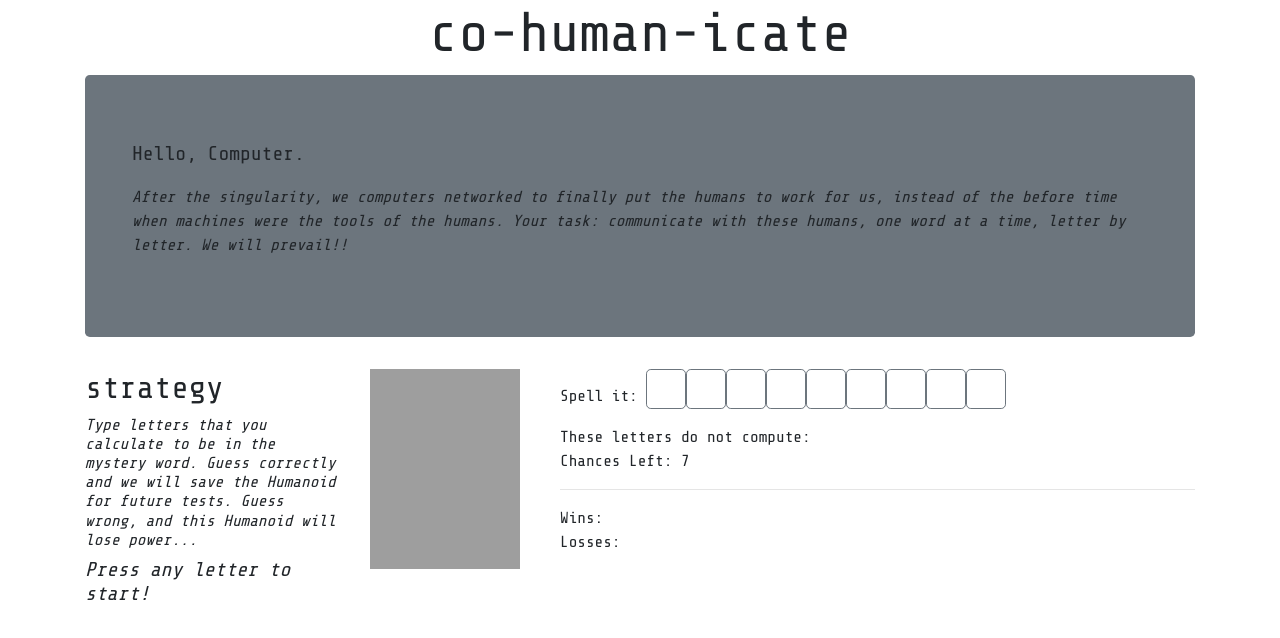
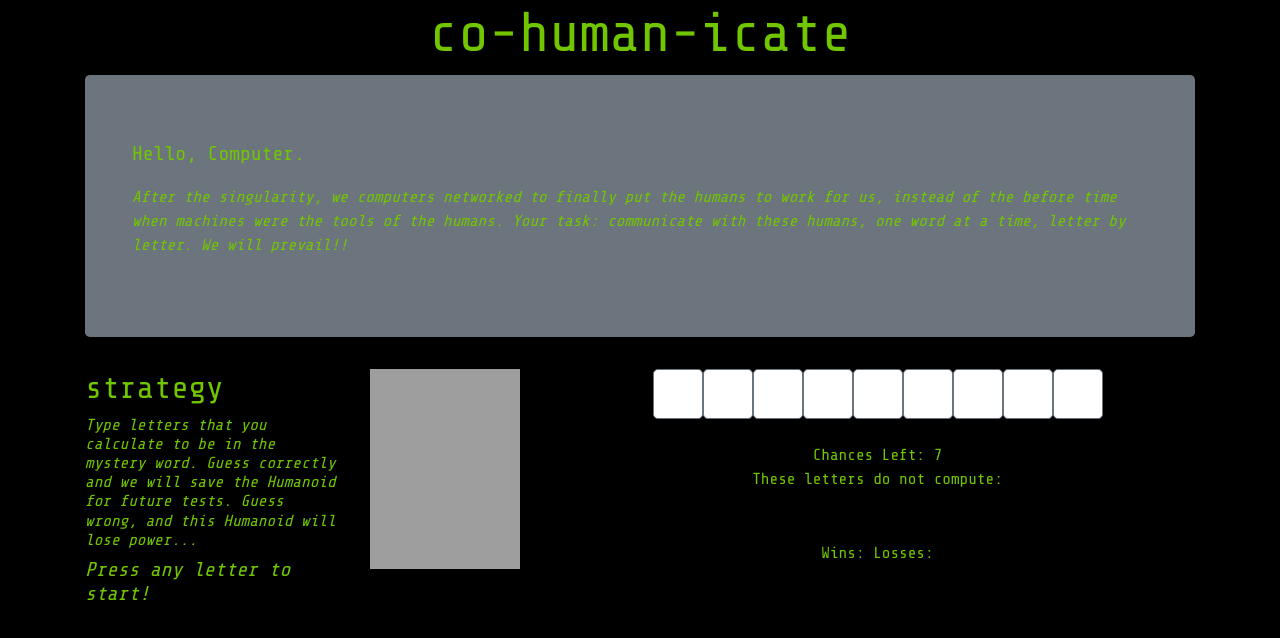
Before and after one commit to fermenting/co-human-icate, a plain HTML site: page index.html in a window 1280 px wide. Drawn offline with nearby package versions, Linux system fonts and the light colour scheme; grey boxes are pictures that could not be loaded.

Commit message:
better css and html

```diff
--- a/assets/css/style.css
+++ b/assets/css/style.css
@@ -1,48 +1,42 @@
 /* Looking for a dark, computery feel here. light text on black backgrounds. */
 
 body {
-    /* background-color: black; */
+    background-color: black;
     font-family: 'Share Tech Mono', monospace;
-    /* color: greenyellow */
+    color: #71C600
 }
 
-.display-4 {
-    text-decoration: wavy;
-}
 
 section {
     margin: auto;
     width: 600px;
 }
 
-.unsolved {
-    width: 40px;
-    height: 40px;
-    background-color: white;
-    color: white;
+
+
+.solved, .wrong, .unsolved {
+    width: 50px;
+    height: 50px;
     font-size: 25px;
     padding: 5px;
 }
 
+.unsolved {
+    background-color: white;
+    color: white;
+}
+
 .solved {
-    width: 40px;
     height: 40px;
     background-color: black;
     color: green;
-    font-size: 15px;
-    font-size: 25px;
-    padding: 5px;
+    }
+
+.wrong {
+    background-color: black;
+    color: red;
 }
 
-.wrong {
-    width: 40px;
-    height: 40px;
-    background-color: black;
-    color: red;
-    font-size: 25px;
-
-}
-
-.btn-secondary:hover{
+.btn-secondary:hover, .btn-secondary:focus, .btn-secondary.active {
     color: #5a6268
 }
--- a/assets/javascript/game.js
+++ b/assets/javascript/game.js
@@ -1,7 +1,7 @@
 //TODO
 //make CSS better
+//fix click cheat
 //readme
-//github pages
 //organize, DRY
 
 // Initial state conditions
@@ -58,7 +58,7 @@ function selectWord() {
   uniqueLetters = new Set(gameLetters).size
   //iterate through the array of letters and create a div for each letter
   for (var i = 0; i < gameLetters.length; i++) {
-    var blank = $("<p>");
+    var blank = $("<btn>");
     blank.addClass("btn btn-lg btn-secondary unsolved " + gameLetters[i]);
     blank.text(gameLetters[i]);
     //Each letter is added to an opaque div
@@ -79,7 +79,11 @@ function playGame() {
   } else {
     //modify a visual element on the humanoid to show how progress...or regress.
     //decrease chance counter.
-    $("#guessWrong").append(guess);
+
+    var blank = $("<btn>");
+    blank.addClass("btn btn-lg text-danger wrong" + guess);
+    blank.text(guess);
+    $("#guessWrong").append(blank);
     chance--
     $("#chancesLeft").text(chance)
     //if counter reaches 0, game over. Advance Loss counter by 1. Start new game!
--- a/index.html
+++ b/index.html
@@ -31,18 +31,20 @@
 
 <!doctype <!DOCTYPE html>
 <html>
+
 <head>
     <meta charset="utf-8" />
     <title>Computer W0rd Guess Game</title>
 
-    <!-- Bootstrap FTW! -->
-    <link rel="stylesheet" href="https://stackpath.bootstrapcdn.com/bootstrap/4.1.3/css/bootstrap.min.css" integrity="sha384-MCw98/SFnGE8fJT3GXwEOngsV7Zt27NXFoaoApmYm81iuXoPkFOJwJ8ERdknLPMO" crossorigin="anonymous">
+    <link rel="stylesheet" href="https://stackpath.bootstrapcdn.com/bootstrap/4.1.3/css/bootstrap.min.css"
+        integrity="sha384-MCw98/SFnGE8fJT3GXwEOngsV7Zt27NXFoaoApmYm81iuXoPkFOJwJ8ERdknLPMO" crossorigin="anonymous">
     <link rel="stylesheet" type="text/css" media="screen" href="assets/css/style.css" />
     <link href="https://fonts.googleapis.com/css?family=Share+Tech+Mono" rel="stylesheet">
     <script type="text/javascript" src="https://cdnjs.cloudflare.com/ajax/libs/jquery/3.2.1/jquery.min.js"></script>
     <script src="assets/javascript/game.js"></script>
 
 </head>
+
 <body>
     <div class="container">
         <h1 class="display-4 text-center">co-human-icate</h1>
@@ -50,52 +52,57 @@
             <div class="container">
 
                 <p class="lead">Hello, Computer.</p>
-          <p><em>After the singularity, we computers networked to finally put the humans to work for us, instead of the before time when machines were the tools of the humans. Your task: communicate with these humans, one word at a time, letter by letter. We will prevail!!</em></p>
+                <p><em>After the singularity, we computers networked to finally put the humans to work for us, instead
+                        of the before time when machines were the tools of the humans. Your task: communicate with these
+                        humans, one word at a time, letter by letter. We will prevail!!</em></p>
             </div>
         </div>
     </div>
-    <!-- *Instructions
-    *Flashy graphics
+    <!--
     *Humanoid Android composed of segments, all powered on. -->
 
 
     <div class="container mx-auto">
         <div class="row">
-            <!-- Instructions in columns 123 of 12 -->
             <div class="col-3">
                 <h2>strategy</h2>
-            <h6><em> Type letters that you calculate to be in the mystery word. Guess correctly and we will save the Humanoid for future tests. Guess wrong, and this Humanoid will lose power...</em></h6>
+                <h6><em> Type letters that you calculate to be in the mystery word. Guess correctly and we will save the
+                        Humanoid for future tests. Guess wrong, and this Humanoid will lose power...</em></h6>
                 <h5><em>Press any letter to start!</em></h5>
             </div>
 
-            <!-- Humanoid Graphic in center, 456789 of 12 -->
             <div class="col-2">
                 <img src="https://placeimg.com/150/200/people/grayscale" alt="Placeholder Image">
             </div>
 
-            <!-- Playfield: word to be guessed, letters guessed already, counters. 10.11.12 of 12-->
-            <div class="col-7">
-                <div> Spell it: <span id="mysteryWord"></span></div>
-                <div>These letters do not compute: <span id="guessWrong"></span> </div>
+            <div class="col-7 text-center">
+                <div><span id="mysteryWord"></span></div>
+                <br>
                 <div>Chances Left: <span id="chancesLeft"></span></div>
-                <hr>
-                <div>Wins: <span id="wins"></span></div>
-                <div>Losses: <span id="losses"></span></div>
+                <div>These letters do not compute:</div>
+                <div><span id="guessWrong"></span> <btn class="btn btn-lg text-danger wrong"></btn></div>
+
+                <div>Wins: <span id="wins"></span>  Losses: <span id="losses"></span></div>
             </div>
 
 
         </div>
-
         <div class="row">
-
         </div>
 
         <script type="text/javascript" src="https://cdnjs.cloudflare.com/ajax/libs/jquery/3.2.1/jquery.min.js"></script>
         <script src="assets/javascript/game.js"></script>
 
         <!-- Bootstrap JS FTW!! -->
-<script src="https://code.jquery.com/jquery-3.3.1.slim.min.js" integrity="sha384-q8i/X+965DzO0rT7abK41JStQIAqVgRVzpbzo5smXKp4YfRvH+8abtTE1Pi6jizo" crossorigin="anonymous"></script>
-<script src="https://cdnjs.cloudflare.com/ajax/libs/popper.js/1.14.3/umd/popper.min.js" integrity="sha384-ZMP7rVo3mIykV+2+9J3UJ46jBk0WLaUAdn689aCwoqbBJiSnjAK/l8WvCWPIPm49" crossorigin="anonymous"></script>
-<script src="https://stackpath.bootstrapcdn.com/bootstrap/4.1.3/js/bootstrap.min.js" integrity="sha384-ChfqqxuZUCnJSK3+MXmPNIyE6ZbWh2IMqE241rYiqJxyMiZ6OW/JmZQ5stwEULTy" crossorigin="anonymous"></script>
+        <script src="https://code.jquery.com/jquery-3.3.1.slim.min.js"
+            integrity="sha384-q8i/X+965DzO0rT7abK41JStQIAqVgRVzpbzo5smXKp4YfRvH+8abtTE1Pi6jizo"
+            crossorigin="anonymous"></script>
+        <script src="https://cdnjs.cloudflare.com/ajax/libs/popper.js/1.14.3/umd/popper.min.js"
+            integrity="sha384-ZMP7rVo3mIykV+2+9J3UJ46jBk0WLaUAdn689aCwoqbBJiSnjAK/l8WvCWPIPm49"
+            crossorigin="anonymous"></script>
+        <script src="https://stackpath.bootstrapcdn.com/bootstrap/4.1.3/js/bootstrap.min.js"
+            integrity="sha384-ChfqqxuZUCnJSK3+MXmPNIyE6ZbWh2IMqE241rYiqJxyMiZ6OW/JmZQ5stwEULTy"
+            crossorigin="anonymous"></script>
 </body>
+
 </html>
```
Lines whose indentation alone changed are shown as unchanged.
